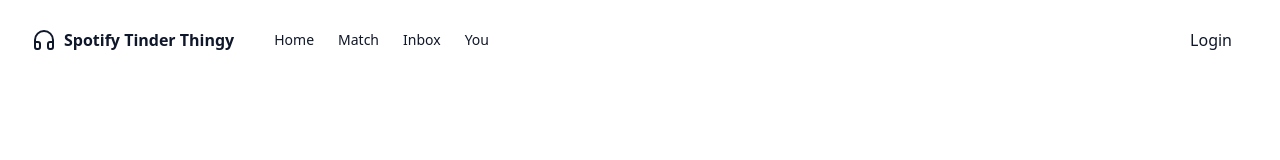
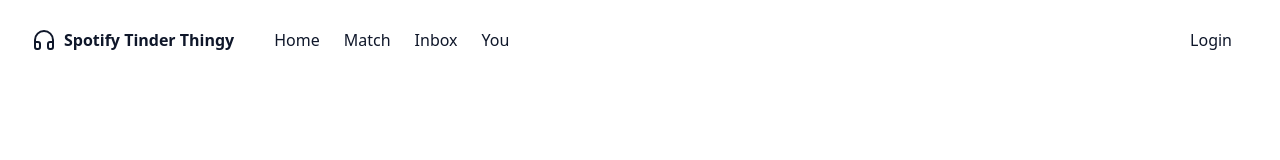
Before and after one commit to SazedWorldbringer/spotify-tinder-thingy, a React (Vite) app in the folder client/: page / in a window 1280 px wide. Shown: the top 160 px of the page. Built offline with nearby package versions, Linux system fonts and the light colour scheme.

Commit message:
fix: active link

```diff
--- a/client/src/components/nav/nav.jsx
+++ b/client/src/components/nav/nav.jsx
@@ -15,8 +15,11 @@ function MainNav({ items }) {
 						<NavLink
 							key={index}
 							to={item.disabled ? "#" : item.href}
-							className={`flex items-center text-lg font-medium transition-colors hover:text-foreground/80 sm:text-sm
-							${(isActive) => isActive ? "text-foreground" : "text-foreground/60"}`}
+							class={
+								({ isActive }) => isActive
+									? "flex items-center text-lg font-medium transition-colors hover:text-foreground/80 sm:text-sm text-foreground"
+									: "flex items-center text-lg font-medium transition-colors hover:text-foreground/80 sm:text-sm text-foreground/60"
+							}
 						>
 							{item.title}
 						</NavLink>
```
